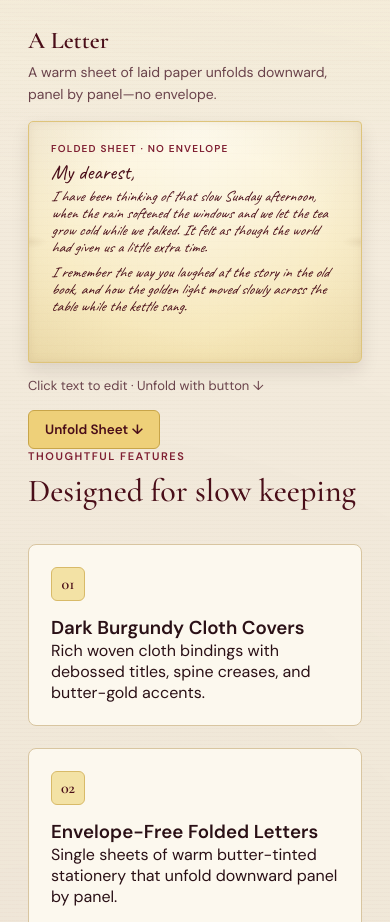
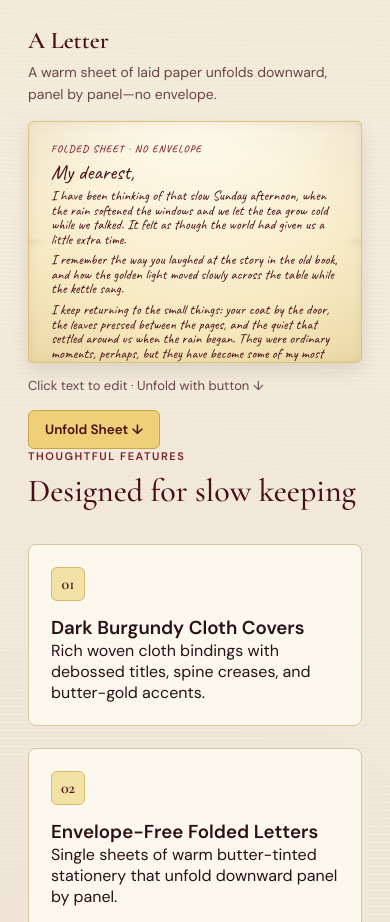
Before and after one commit to Onithii/deardiary, a plain HTML site: page index.html in a window 390 px wide. Shown: the part 1960-2882 px from the top of the page. Drawn offline with nearby package versions, Linux system fonts and the light colour scheme.

Commit message:
Refactor letter preview styles and interactivity
Updated styles and structure for letter preview and editing functionality.

```diff
--- a/index.html
+++ b/index.html
@@ -301,13 +301,17 @@
 
     .letter-preview { max-width: 580px; margin: 0 auto; }
     .letter-sheet { position: relative; perspective: 1400px; transform-style: preserve-3d; cursor: pointer; border: 1px solid #DEC47B; border-radius: 5px 4px 6px 3px; background-color: #F8EFCF; background-image: var(--cotton-grain), repeating-linear-gradient(0deg, rgba(126, 87, 47, 0.01) 0 1px, transparent 1px 8px), repeating-linear-gradient(90deg, rgba(126, 87, 47, 0.004) 0 1px, transparent 1px 9px), radial-gradient(ellipse at 50% 0%, rgba(255, 255, 255, 0.44), transparent 68%), radial-gradient(ellipse at 50% 50%, transparent 55%, rgba(117, 78, 40, 0.09) 100%), radial-gradient(ellipse at 0% 50%, rgba(117, 78, 40, 0.08), transparent 4%), radial-gradient(ellipse at 100% 50%, rgba(117, 78, 40, 0.08), transparent 4%), linear-gradient(180deg, #FDF6DF 0%, var(--paper-laid) 100%); background-blend-mode: soft-light, multiply, multiply, normal, multiply, multiply, multiply, normal; box-shadow: inset 0 0 10px rgba(117, 78, 40, 0.08), 0 8px 18px rgba(42, 16, 22, 0.1); }
-    .letter-preview .letter-panel { position: relative; height: 240px; padding: 22px clamp(22px, 4vw, 38px); border: 0; background: transparent; transform-style: preserve-3d; }
-    .letter-top { z-index: 3; border-radius: 4px 3px 0 0; }
-    .letter-body { display: grid; grid-template-rows: 0fr; transform-style: preserve-3d; transition: grid-template-rows 960ms cubic-bezier(0.22, 1, 0.36, 1); }
+    .letter-preview .letter-panel { position: relative; height: var(--letter-panel-height, 240px); padding: 22px clamp(22px, 4vw, 38px); border: 0; background: transparent; transform-style: preserve-3d; pointer-events: none; transition: height 320ms ease; }
+    .letter-top { z-index: 3; border-radius: 4px 3px 0 0; background-color: rgba(255, 255, 255, 0.035); }
+    .letter-body { display: grid; grid-template-rows: 0fr; transform-style: preserve-3d; transition: grid-template-rows 960ms cubic-bezier(0.22, 1, 0.36, 1); pointer-events: none; }
     .letter-body-inner { min-height: 0; overflow: visible; transform-style: preserve-3d; }
-    .letter-middle { z-index: 2; transform: rotateX(-180deg); transform-origin: top center; backface-visibility: hidden; transition: transform 650ms cubic-bezier(0.22, 1, 0.36, 1); transition-delay: 240ms; }
-    .letter-bottom { z-index: 1; transform: rotateX(-180deg); transform-origin: top center; backface-visibility: hidden; transition: transform 700ms cubic-bezier(0.22, 1, 0.36, 1); transition-delay: 0ms; border-radius: 0 0 5px 4px; }
+    .letter-middle { z-index: 2; background-color: rgba(248, 239, 207, 0.1); transform: rotateX(-180deg); transform-origin: top center; backface-visibility: hidden; transition: transform 650ms cubic-bezier(0.22, 1, 0.36, 1), height 320ms ease; transition-delay: 240ms; }
+    .letter-bottom { z-index: 1; background-color: rgba(248, 239, 207, 0.1); transform: rotateX(-180deg); transform-origin: top center; backface-visibility: hidden; transition: transform 700ms cubic-bezier(0.22, 1, 0.36, 1), height 320ms ease; transition-delay: 0ms; border-radius: 0 0 5px 4px; }
     .letter-middle::before, .letter-bottom::before { content: ""; position: absolute; top: 0; left: 0; right: 0; height: 20px; pointer-events: none; opacity: 0.95; background: linear-gradient(180deg, rgba(74, 14, 25, 0.24), rgba(74, 14, 25, 0.08) 4px, rgba(255, 255, 255, 0.42) 9px, transparent 20px); transition: opacity 650ms ease; }
+    .letter-copy { position: absolute; z-index: 0; inset: 0; overflow: hidden; padding: 22px clamp(22px, 4vw, 38px); color: var(--burgundy-dark); font-family: 'Caveat', cursive; cursor: text; }
+    .letter-sheet.unfolded .letter-copy { overflow-y: auto; scrollbar-width: thin; }
+    #previewLetter .letter-copy:hover, #previewLetter .letter-copy:focus { background-color: transparent; }
+    .letter-copy p { position: relative; margin: 0 0 9px; font-size: 16.5px; line-height: 1.12; }
     .letter-sheet.unfolded .letter-body { grid-template-rows: 1fr; }
     .letter-sheet.unfolded .letter-middle, .letter-sheet.unfolded .letter-bottom { transform: rotateX(0); }
     .letter-sheet.unfolded .letter-middle { transition-delay: 0ms; }
@@ -315,7 +319,6 @@
     .letter-sheet.unfolded .letter-middle::before, .letter-sheet.unfolded .letter-bottom::before { opacity: 0.38; }
     .letter-tag { font-size: 10px; letter-spacing: 0.12em; text-transform: uppercase; color: var(--burgundy-mid); font-weight: 600; margin-bottom: 6px; }
     .letter-note { font-family: var(--font-serif); font-style: italic; font-size: 18px; line-height: 1.4; color: var(--burgundy-dark); }
-    .letter-preview .letter-note { margin: 0 0 9px; font-family: 'Caveat', cursive; font-size: 16.5px; line-height: 1.12; }
     .letter-preview .letter-salutation { margin: 0 0 6px; font-family: 'Caveat', cursive; font-size: 22px; line-height: 1.05; color: var(--burgundy-dark); }
     .letter-preview .letter-signoff { margin-top: 8px; font-size: 19px; line-height: 1.06; }
     .letter-preview .handwritten-signature { display: inline-block; margin-top: 2px; font-size: 26px; transform: rotate(-4deg); }
@@ -366,8 +369,9 @@
       .journal-body.crowded-photos .journal-photo img { height: 20px; }
       .journal-body.is-scrollable { scrollbar-width: thin; }
       .journal-photo.photo-right { margin-left: 7px; }
-      .letter-preview .letter-panel { height: auto; min-height: 240px; padding: 20px 22px; }
-      .letter-preview .letter-note { font-size: 15px; }
+      .letter-preview .letter-panel { height: var(--letter-panel-height, 240px); padding: 20px 22px; }
+      .letter-copy { padding: 20px 22px; }
+      .letter-copy p { margin-bottom: 6px; font-size: 14px; line-height: 1.04; }
       .letter-preview .letter-salutation { font-size: 21px; }
       .book-controls, .letter-controls { align-items: flex-start; flex-direction: column; }
     }
@@ -560,24 +564,27 @@
           <h3>A Letter</h3>
           <p>A warm sheet of laid paper unfolds downward, panel by panel—no envelope.</p>
           <div class="letter-preview">
-            <div class="letter-sheet" id="previewLetter" role="button" tabindex="0" aria-expanded="false" aria-label="Unfold the letter">
-              <div class="letter-panel letter-top">
+            <div class="letter-sheet" id="previewLetter" role="group" aria-expanded="false" aria-label="Editable letter preview">
+              <div class="letter-panel letter-top" aria-hidden="true"></div>
+              <div class="letter-body" aria-hidden="true">
+                <div class="letter-body-inner">
+                  <div class="letter-panel letter-middle" aria-hidden="true"></div>
+                  <div class="letter-panel letter-bottom" aria-hidden="true"></div>
+                </div>
+              </div>
+              <div class="letter-copy" contenteditable="true" spellcheck="false" role="textbox" aria-multiline="true" aria-label="Letter text">
                 <div class="letter-tag">Folded Sheet · No Envelope</div>
-                <div class="letter-salutation">My dearest,</div>
-                <p class="letter-note">I have been thinking of that slow Sunday afternoon, when the rain softened the windows and we let the tea grow cold while we talked. It felt as though the world had given us a little extra time.</p>
-                <p class="letter-note">I remember the way you laughed at the story in the old book, and how the golden light moved slowly across the table while the kettle sang.</p>
-              </div>
-              <div class="letter-body">
-                <div class="letter-body-inner">
-                  <div class="letter-panel letter-middle">
-                    <p class="letter-note">I keep returning to the small things: your coat by the door, the leaves pressed between the pages, and the quiet that settled around us when the rain began. They were ordinary moments, perhaps, but they have become some of my most treasured ones.</p>
-                    <p class="letter-note">I hope the coming days bring you gentle mornings, a favorite song at just the right time, and somewhere peaceful to rest whenever you need it.</p>
-                  </div>
-                  <div class="letter-panel letter-bottom">
-                    <p class="letter-note">Until we meet again, know that you are remembered with such fondness. I am saving this little piece of our autumn here, so we can find our way back to it whenever we wish.</p>
-                    <p class="letter-note letter-signoff">With all my love,<br />Always yours,<br /><span class="handwritten-signature">Mara</span></p>
-                  </div>
-                </div>
+                <p class="letter-salutation">My dearest,</p>
+                <p>I have been thinking of that slow Sunday afternoon, when the rain softened the windows and we let the tea grow cold while we talked. It felt as though the world had given us a little extra time.</p>
+                <p>I remember the way you laughed at the story in the old book, and how the golden light moved slowly across the table while the kettle sang.</p>
+                <p>I keep returning to the small things: your coat by the door, the leaves pressed between the pages, and the quiet that settled around us when the rain began. They were ordinary moments, perhaps, but they have become some of my most treasured ones.</p>
+                <p>I hope the coming days bring you gentle mornings, a favorite song at just the right time, and somewhere peaceful to rest whenever you need it.</p>
+                <p>I have carried that quiet afternoon with me ever since—the gold on the table, rain tapping softly at the window, and the comfort of having nowhere else to be. It is a small memory, but it has stayed bright.</p>
+                <p>Thank you for making an ordinary day feel worth keeping. I hope we find more hours like it: unhurried walks, warm cups, stories we already know by heart, and the easy quiet of being together.</p>
+                <p>I keep a place for these small memories: the damp cuffs of our coats, the last warmth in the teapot, and the way the room grew quiet when the rain finally stopped. They remind me that a day does not need to be extraordinary to become precious.</p>
+                <p>Perhaps that is what I love most about being with you: there is no need to fill every silence. A shared glance, a familiar story, and the soft light at the window are more than enough to make me feel at home.</p>
+                <p>Until we meet again, know that you are remembered with such fondness. I am saving this little piece of our autumn here, so we can find our way back to it whenever we wish.</p>
+                <p class="letter-signoff">With all my love,<br />Always yours,<br /><span class="handwritten-signature">Mara</span></p>
               </div>
             </div>
             <div class="letter-controls">
@@ -673,10 +680,6 @@
     const cyclePageBtn = document.getElementById("cyclePageBtn");
     const editableBookText = ".page-kicker, .page-title, .journal-copy, .journal-photo figcaption, .journal-photo .photo-caption, .page-number";
     document.querySelectorAll(`#experience .open-book ${editableBookText}`).forEach((element) => {
-      element.contentEditable = "true";
-      element.spellcheck = false;
-    });
-    document.querySelectorAll("#previewLetter .letter-tag, #previewLetter .letter-salutation, #previewLetter .letter-note").forEach((element) => {
       element.contentEditable = "true";
       element.spellcheck = false;
     });
@@ -848,8 +851,24 @@
     const previewLetter = document.getElementById("previewLetter");
     const previewLetterHint = document.getElementById("previewLetterHint");
     const togglePreviewLetter = document.getElementById("togglePreviewLetter");
+    const letterCopy = previewLetter.querySelector(".letter-copy");
+    const resizeLetterPanels = () => {
+      const range = document.createRange();
+      range.selectNodeContents(letterCopy);
+      const contentBottom = range.getBoundingClientRect().bottom - letterCopy.getBoundingClientRect().top + letterCopy.scrollTop;
+      const paddingBottom = parseFloat(getComputedStyle(letterCopy).paddingBottom);
+      const panelHeight = Math.max(240, Math.ceil((contentBottom + paddingBottom) / 3));
+      previewLetter.style.setProperty("--letter-panel-height", `${panelHeight}px`);
+    };
+    letterCopy.addEventListener("input", () => {
+      if (previewLetter.classList.contains("unfolded")) resizeLetterPanels();
+    });
+    window.addEventListener("resize", () => {
+      if (previewLetter.classList.contains("unfolded")) window.requestAnimationFrame(resizeLetterPanels);
+    });
     const toggleLetter = () => {
       const unfolded = previewLetter.classList.toggle("unfolded");
+      if (unfolded) window.requestAnimationFrame(resizeLetterPanels);
       previewLetter.setAttribute("aria-expanded", String(unfolded));
       previewLetter.setAttribute("aria-label", unfolded ? "Fold the letter back up" : "Unfold the letter");
       previewLetterHint.textContent = unfolded
```
